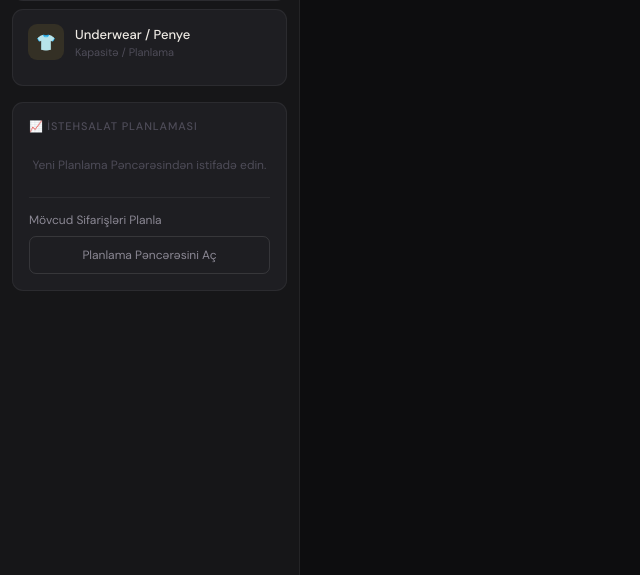
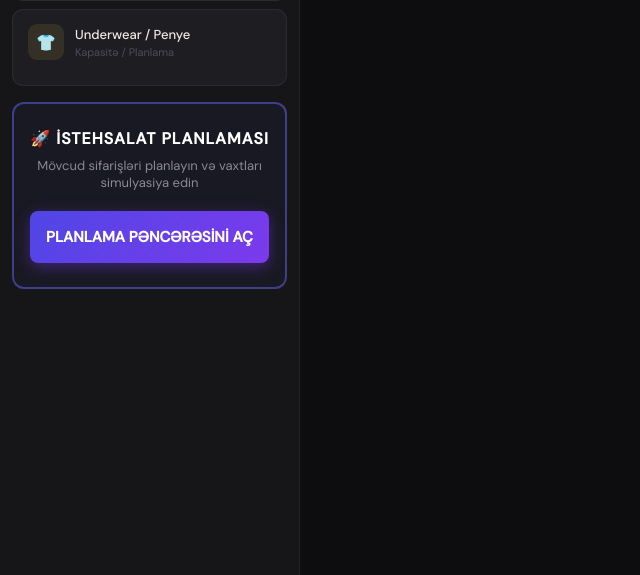
Before and after one commit to Anar5432/backend, a Django app: template dashboard/templates/dashboard/index.html in a window 1280 px wide. Shown: the part 225-800 px from the top of the page, without its empty margins (0-640 px from the left). Run offline with Django 5.2, Linux system fonts and the light colour scheme; the template is opened without the code that fills it, so the values that code supplies are empty; some libraries are stand-ins or nearby versions.

Commit message:
Update UI: Remove old forecast details and emphasize the planning button

```diff
--- a/dashboard/templates/dashboard/index.html
+++ b/dashboard/templates/dashboard/index.html
@@ -225,44 +225,17 @@
         </div>
       </a>
 
-      <!-- Forecast Module -->
-      <div class="fc-card">
-        <div class="fc-title">📈 İstehsalat Planlaması</div>
-
-        {% if sector == 'corab' %}
-        <div class="fc-row">
-          <span>Orta İstehsal:</span>
-          <span class="fc-val">{{ forecast.avg_per_day }} <span style="font-size:10px;color:var(--t3)">cüt/gün</span></span>
+      <!-- Planning Module -->
+      <div class="fc-card" style="padding: 24px 16px; border: 2px solid rgba(99, 102, 241, 0.5); background: rgba(99, 102, 241, 0.05); text-align: center; border-radius: 12px;">
+        <div style="font-size: 16px; font-weight: bold; color: #fff; margin-bottom: 8px; text-transform: uppercase; letter-spacing: 1px;">
+          🚀 İstehsalat Planlaması
         </div>
-        <div class="fc-row">
-          <span>Aktiv Yük:</span>
-          <span class="fc-val">{{ forecast.total_backlog }} <span style="font-size:10px;color:var(--t3)">cüt</span></span>
+        <div style="font-size: 13px; color: var(--t2); margin-bottom: 20px;">
+          Mövcud sifarişləri planlayın və vaxtları simulyasiya edin
         </div>
-        <div class="fc-row" style="margin-bottom:0">
-          <span>Tamamlanacaq:</span>
-          <span class="fc-val fc-hl">{{ forecast.completion_date_str }}</span>
-        </div>
-
-        <div class="fc-divider"></div>
-
-        <div style="font-size:12px;color:var(--t2)">Yeni Sifariş Kalkulyatoru</div>
-        <input type="number" id="fc-calc-input" class="fc-input" placeholder="Sifariş miqdarı (cüt)...">
-
-        <div id="fc-calc-res" class="fc-res">
-          Start: <b id="fc-start-date">{{ forecast.completion_date_str }}</b><br>
-          Bitiş: <b id="fc-end-date" class="fc-hl">-</b>
-        </div>
-
-        <div class="fc-note">* Hesablamalar son 2 ayın (60 gün) faktiki orta göstəricilərinə əsaslanır.</div>
-
-        {% else %}
-        <div style="font-size:12px;color:var(--t3);text-align:center;padding:10px 0;">Yeni Planlama Pəncərəsindən istifadə edin.</div>
-        {% endif %}
-
-        <div class="fc-divider"></div>
-        <div style="font-size:12px;color:var(--t2);margin-bottom:8px">Mövcud Sifarişləri Planla</div>
-        <button class="btn btn-a" style="width:100%; justify-content:center; padding:10px" onclick="openPlanModal()">Planlama Pəncərəsini Aç</button>
-
+        <button class="btn btn-a" style="width:100%; justify-content:center; padding:16px; font-size: 15px; font-weight: bold; background: linear-gradient(135deg, #4f46e5, #7c3aed); color: white; border: none; box-shadow: 0 4px 15px rgba(124, 58, 237, 0.4); border-radius: 8px; cursor: pointer; transition: transform 0.2s, box-shadow 0.2s;" onmouseover="this.style.transform='translateY(-2px)'; this.style.boxShadow='0 6px 20px rgba(124, 58, 237, 0.6)'" onmouseout="this.style.transform='translateY(0)'; this.style.boxShadow='0 4px 15px rgba(124, 58, 237, 0.4)'" onclick="openPlanModal()">
+          PLANLAMA PƏNCƏRƏSİNİ AÇ
+        </button>
       </div>
 
     </div>
```
